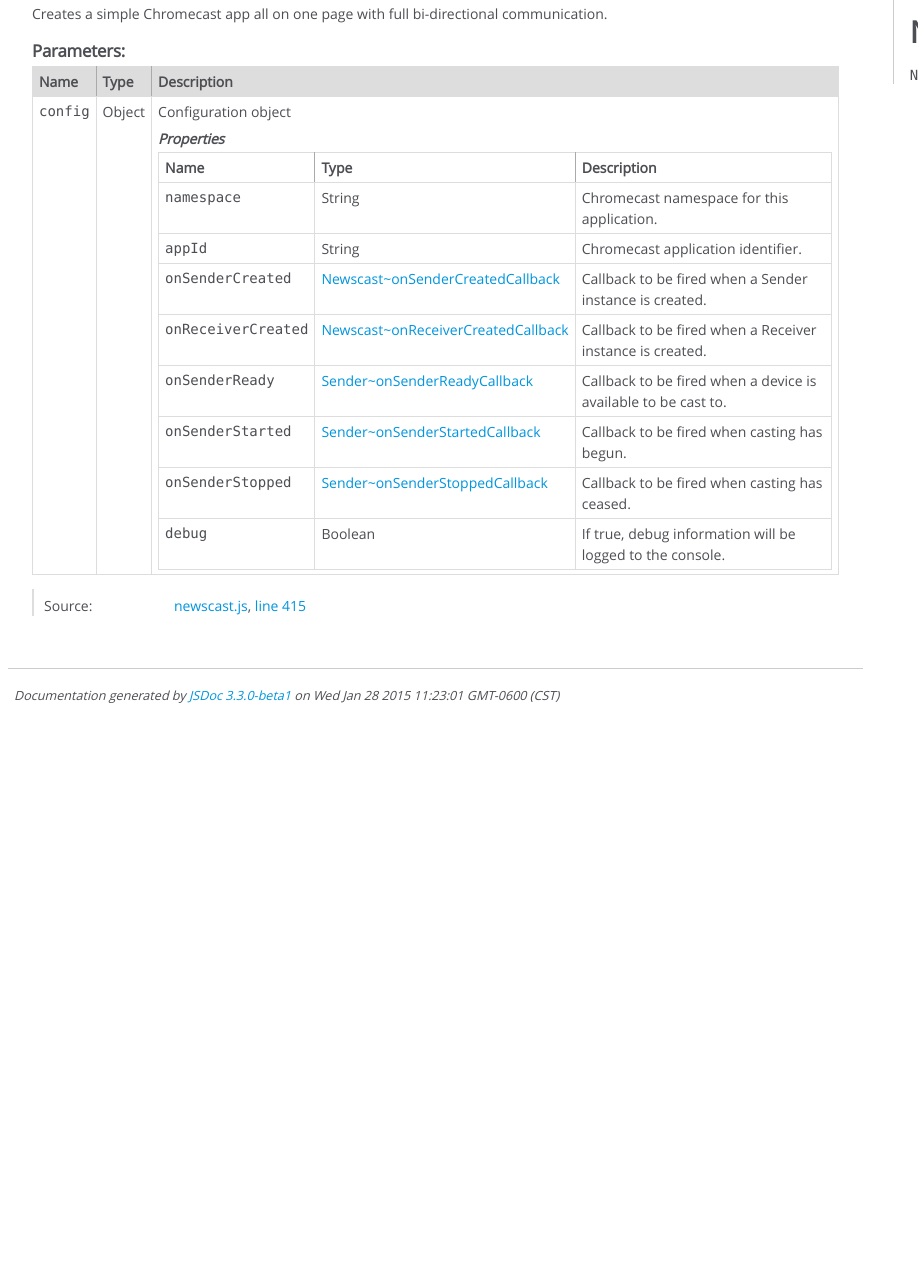
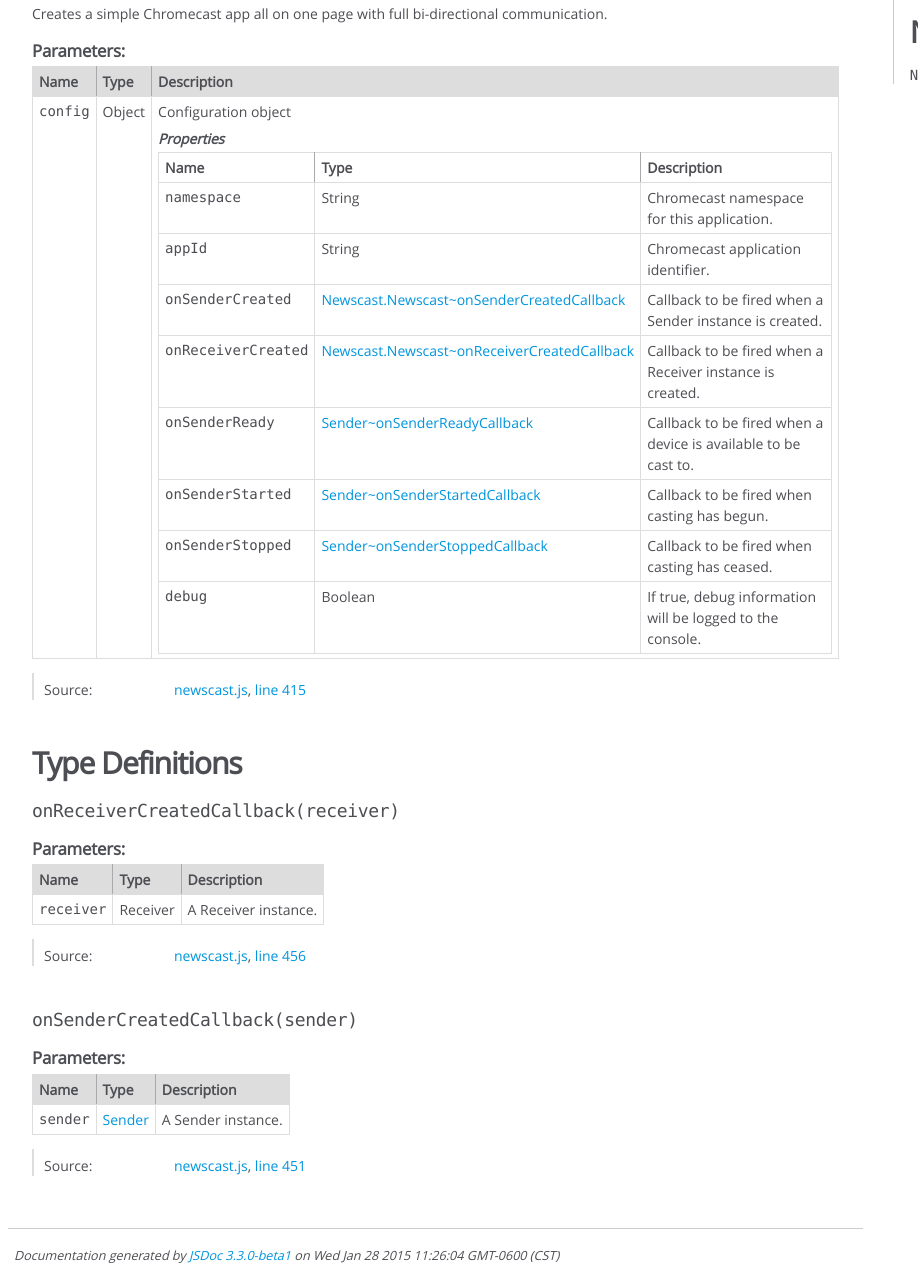
Before and after one commit to nprapps/newscast.js, a website: page docs/Newscast.Newscast.html in a window 1280 px wide. Shown: the part 219-1498 px from the top of the page, without its empty margins (0-918 px from the left). Before the commit the page ends 939 px from the top, so only its background shows below. Drawn offline with Linux system fonts and the light colour scheme.

Commit message:
Fix callback docstrings.

```diff
--- a/docs/Newscast.Newscast.html
+++ b/docs/Newscast.Newscast.html
@@ -181,7 +181,7 @@
             <td class="type">
 
 
-<span class="param-type"><a href="Newscast.html#~onSenderCreatedCallback">Newscast~onSenderCreatedCallback</a></span>
+<span class="param-type"><a href="Newscast.Newscast.html#~onSenderCreatedCallback">Newscast.Newscast~onSenderCreatedCallback</a></span>
 
 
 
@@ -204,7 +204,7 @@
             <td class="type">
 
 
-<span class="param-type"><a href="Newscast.html#~onReceiverCreatedCallback">Newscast~onReceiverCreatedCallback</a></span>
+<span class="param-type"><a href="Newscast.Newscast.html#~onReceiverCreatedCallback">Newscast.Newscast~onReceiverCreatedCallback</a></span>
 
 
 
@@ -398,6 +398,264 @@
 
 
 
+        <h3 class="subsection-title">Type Definitions</h3>
+
+
+
+
+
+
+    <h4 class="name" id="~onReceiverCreatedCallback"><span class="type-signature"></span>onReceiverCreatedCallback<span class="signature">(receiver)</span><span class="type-signature"></span></h4>
+
+
+
+
+
+
+
+
+
+
+
+
+
+    <h5>Parameters:</h5>
+
+
+<table class="params">
+    <thead>
+    <tr>
+
+        <th>Name</th>
+
+
+        <th>Type</th>
+
+
+
+
+
+        <th class="last">Description</th>
+    </tr>
+    </thead>
+
+    <tbody>
+
+
+        <tr>
+
+                <td class="name"><code>receiver</code></td>
+
+
+            <td class="type">
+
+
+<span class="param-type">Receiver</span>
+
+
+
+            </td>
+
+
+
+
+
+            <td class="description last">A Receiver instance.</td>
+        </tr>
+
+
+    </tbody>
+</table>
+
+
+
+
+
+
+<dl class="details">
+
+
+
+
+
+
+
+
+
+
+
+
+
+
+
+
+
+
+
+
+
+
+
+
+
+
+    <dt class="tag-source">Source:</dt>
+    <dd class="tag-source"><ul class="dummy"><li>
+        <a href="newscast.js.html">newscast.js</a>, <a href="newscast.js.html#line456">line 456</a>
+    </li></ul></dd>
+
+
+
+
+
+
+
+</dl>
+
+
+
+
+
+
+
+
+
+
+
+
+
+
+
+
+
+
+
+
+
+    <h4 class="name" id="~onSenderCreatedCallback"><span class="type-signature"></span>onSenderCreatedCallback<span class="signature">(sender)</span><span class="type-signature"></span></h4>
+
+
+
+
+
+
+
+
+
+
+
+
+
+    <h5>Parameters:</h5>
+
+
+<table class="params">
+    <thead>
+    <tr>
+
+        <th>Name</th>
+
+
+        <th>Type</th>
+
+
+
+
+
+        <th class="last">Description</th>
+    </tr>
+    </thead>
+
+    <tbody>
+
+
+        <tr>
+
+                <td class="name"><code>sender</code></td>
+
+
+            <td class="type">
+
+
+<span class="param-type"><a href="Sender.html">Sender</a></span>
+
+
+
+            </td>
+
+
+
+
+
+            <td class="description last">A Sender instance.</td>
+        </tr>
+
+
+    </tbody>
+</table>
+
+
+
+
+
+
+<dl class="details">
+
+
+
+
+
+
+
+
+
+
+
+
+
+
+
+
+
+
+
+
+
+
+
+
+
+
+    <dt class="tag-source">Source:</dt>
+    <dd class="tag-source"><ul class="dummy"><li>
+        <a href="newscast.js.html">newscast.js</a>, <a href="newscast.js.html#line451">line 451</a>
+    </li></ul></dd>
+
+
+
+
+
+
+
+</dl>
+
+
+
+
+
+
+
+
+
+
+
+
+
+
+
+
+
+
 
 
 </article>
@@ -416,7 +674,7 @@
 <br class="clear">
 
 <footer>
-    Documentation generated by <a href="https://github.com/jsdoc3/jsdoc">JSDoc 3.3.0-beta1</a> on Wed Jan 28 2015 11:23:01 GMT-0600 (CST)
+    Documentation generated by <a href="https://github.com/jsdoc3/jsdoc">JSDoc 3.3.0-beta1</a> on Wed Jan 28 2015 11:26:04 GMT-0600 (CST)
 </footer>
 
 <script> prettyPrint(); </script>
```
Also changed, not shown: docs/Newscast.Receiver.html (+1 -1 lines), docs/Newscast.Sender.html (+1 -1 lines), docs/Newscast.html (+1 -259 lines), docs/index.html (+1 -1 lines), docs/newscast.js.html (+13 -13 lines), src/newscast.js (+12 -12 lines).
